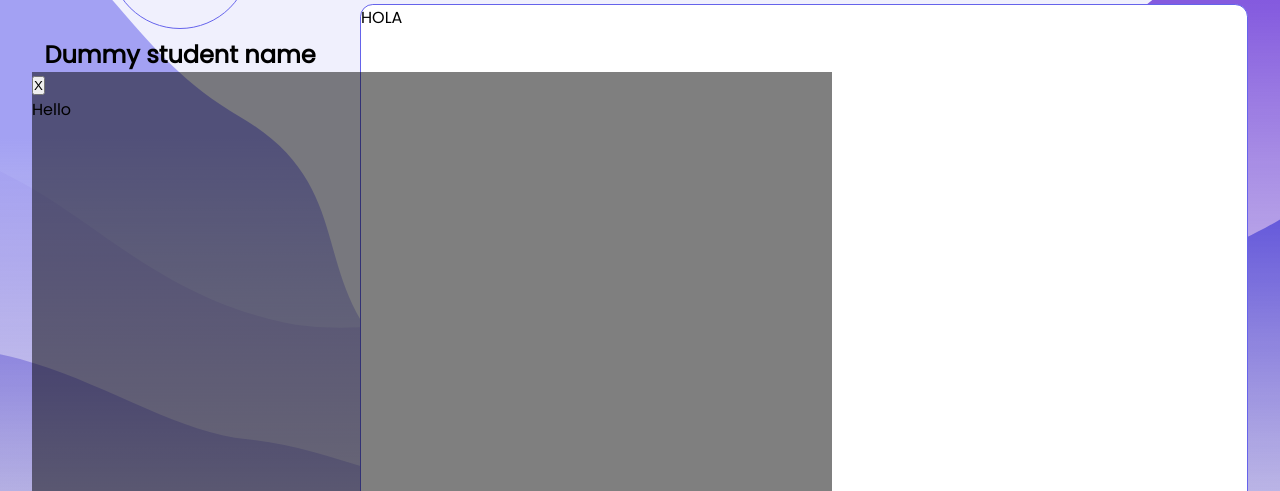
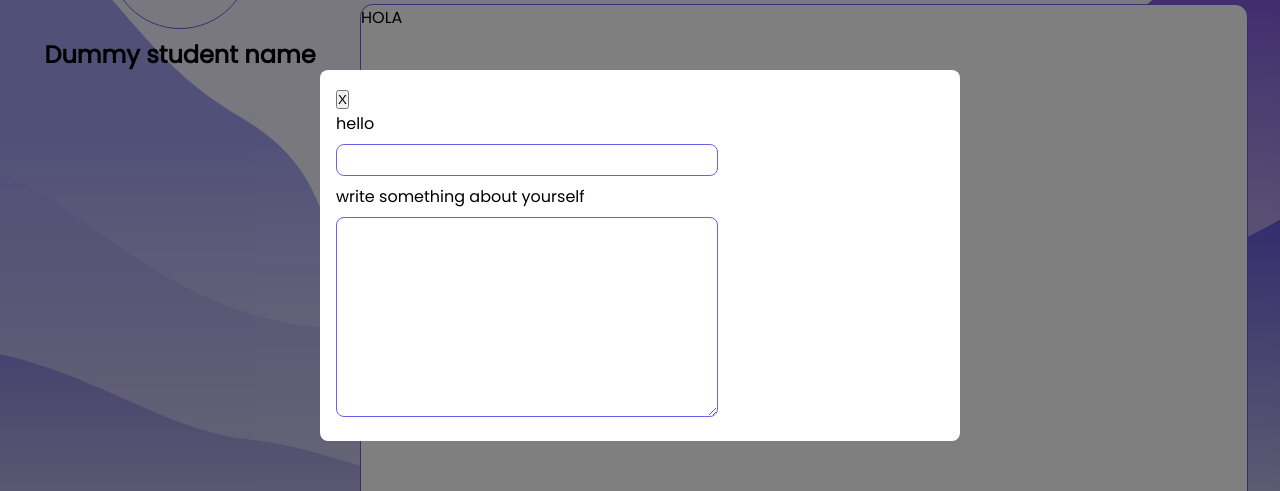
Before and after one commit to ln0185/io.vefskoliv2, a Next.js app: page / in a window 1280 px wide. Both pictures are taken after a click on the picture 181 px from the left and 86 px from the top of the page. Shown: the part 145-636 px from the top of the page. Built offline with nearby package versions, Linux system fonts and the light colour scheme.

Commit message:
fixed modal positioning and created reusable input/textarea component

```diff
--- a/app/components/modal/modal.tsx
+++ b/app/components/modal/modal.tsx
@@ -2,18 +2,12 @@ import { ModalWrapper } from './style';
 
 type Props = {
     shouldShow: boolean;
-    onClose: () => void;
     children: React.ReactNode;
 }
-const Modal = ({shouldShow, onClose, children}: Props) => {
+const Modal = ({shouldShow, children}: Props) => {
     return shouldShow ? (
         <ModalWrapper>
-            <div>
-        <button onClick={onClose}>
-          X
-        </button>
         {children}
-      </div>
         </ModalWrapper>
     ) : null;
 }
--- a/app/components/modal/style.tsx
+++ b/app/components/modal/style.tsx
@@ -1,10 +1,14 @@
 import styled from "styled-components";
 
 export const ModalWrapper = styled.div`
-    margin: 0;
-    width: 100vh;
+    display: flex;
+    justify-content: center;
+    align-items: center;
+    top: 0;
+    left: 0;
+    width: 100vw;
     height: 100vh;
     background-color: rgba(0, 0, 0, 0.5);
     position: absolute;
-    z-index: 1;
+    z-index: 10;
 `;
--- a/app/components/sidebar/profile/profile.tsx
+++ b/app/components/sidebar/profile/profile.tsx
@@ -4,9 +4,11 @@ import {
   ProfileImageContainer,
   ProfileName,
   ProfileWrapper,
+  ModalContent,
 } from "./style";
 import { useState } from "react";
 import Modal from "../../modal/modal";
+import Input from "../../../globalStyles/input";
 
 type Props = {};
 export const Profile = ({}: Props) => {
@@ -24,8 +26,12 @@ export const Profile = ({}: Props) => {
         <ProfileName>Dummy student name</ProfileName>
       </ProfileWrapper>
       {isModalOpen && (
-        <Modal shouldShow={isModalOpen} onClose={() => setIsModalOpen(!isModalOpen)}>
-          <div>Hello</div>
+        <Modal shouldShow={isModalOpen}>
+          <ModalContent>
+            <button onClick={()=> setIsModalOpen(!isModalOpen)}>X</button>
+            <Input componentType="input" label="hello"/>
+            <Input componentType="textarea" label="write something about yourself"/>
+          </ModalContent>
         </Modal>
       )}
     </>
--- a/app/components/sidebar/profile/style.tsx
+++ b/app/components/sidebar/profile/style.tsx
@@ -26,3 +26,12 @@ export const ProfileImage = styled.img`
 export const ProfileName = styled.h2`
   font-size: 24px;
 `;
+
+export const ModalContent = styled.div`
+  background-color: white;
+  width: 50%;
+  margin: 0 auto;
+  padding: 16px;
+  border-radius: 8px;
+  z-index: 11;
+`;
--- /dev/null
+++ b/app/globalStyles/input/index.tsx
@@ -0,0 +1,23 @@
+import { Wrapper, Label, ReusableInput, ReusableTextarea } from "./style";
+
+type InputProps = {
+    componentType: "input" | "textarea";
+    type?: string
+    label: string;
+    [x: string]: any; // To accept any other prop like placeholder, value, etc.
+}
+
+
+const Input = ({label, componentType = "input", type, ...props }: InputProps) => {
+    return(
+        <Wrapper>
+        <Label>{label}</Label>
+        {componentType === "input" ? (
+            <ReusableInput type="type" {...props} />
+        ) : (
+            <ReusableTextarea {...props} />
+        )}
+        </Wrapper>
+)}
+
+export default Input;
--- /dev/null
+++ b/app/globalStyles/input/style.tsx
@@ -0,0 +1,29 @@
+import styled from 'styled-components';
+
+export const ReusableInput = styled.input`
+    width:  382px;
+    height: 32px;
+    padding: 10px;
+    border: 1px solid #6563EB;
+    border-radius: 8px;
+    margin-bottom: 8px;
+    `;
+
+export const ReusableTextarea = styled.textarea`
+    width: 382px;
+    height: 200px;
+    padding: 10px;
+    border: 1px solid #6563EB;
+    border-radius: 8px;
+    margin-bottom: 8px;
+    `;
+
+export const Label = styled.label`
+    font-size: 16px;
+    margin-bottom: 8px;
+    `;
+
+export const Wrapper = styled.div`
+    display: flex;
+    flex-direction: column;
+    `;
```
